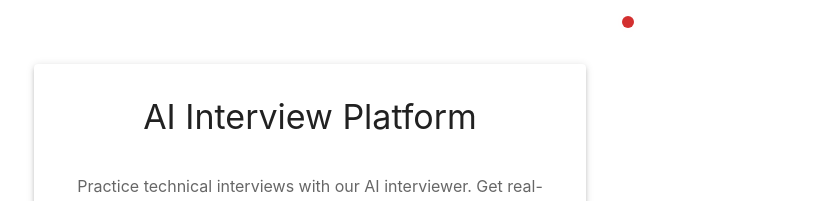
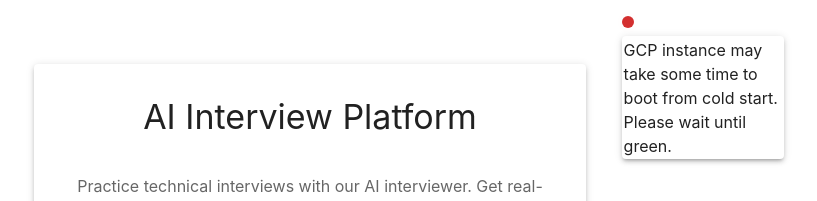
Before and after one commit to brij2001/Interviewer-AI-main, a React (Create React App) app in the folder frontend/: page / in a window 1280 px wide. Shown: the top 201 px of the page, without its empty margins (330-1147 px from the left). Built offline with nearby package versions, Linux system fonts and the light colour scheme; no server answers.

Commit message:
feat: add informational message on HomePage regarding GCP instance boot time

```diff
--- a/frontend/src/pages/HomePage.tsx
+++ b/frontend/src/pages/HomePage.tsx
@@ -62,6 +62,9 @@ const HomePage: React.FC = () => {
     <Container maxWidth="sm" sx={{ py: 8, position: 'relative' }}>
       <Box sx={{ position: 'absolute', top: 16, right: -24 }}>
         <APIStatusIcon />
+        <Box sx={{ position: 'absolute', top: 20, right: -150, bgcolor: 'background.paper', p:0.2, borderRadius: 1, boxShadow: 3 }}>
+          GCP instance may take some time to boot from cold start. Please wait until green.
+        </Box>
       </Box>
       <Paper
         elevation={3}
```
